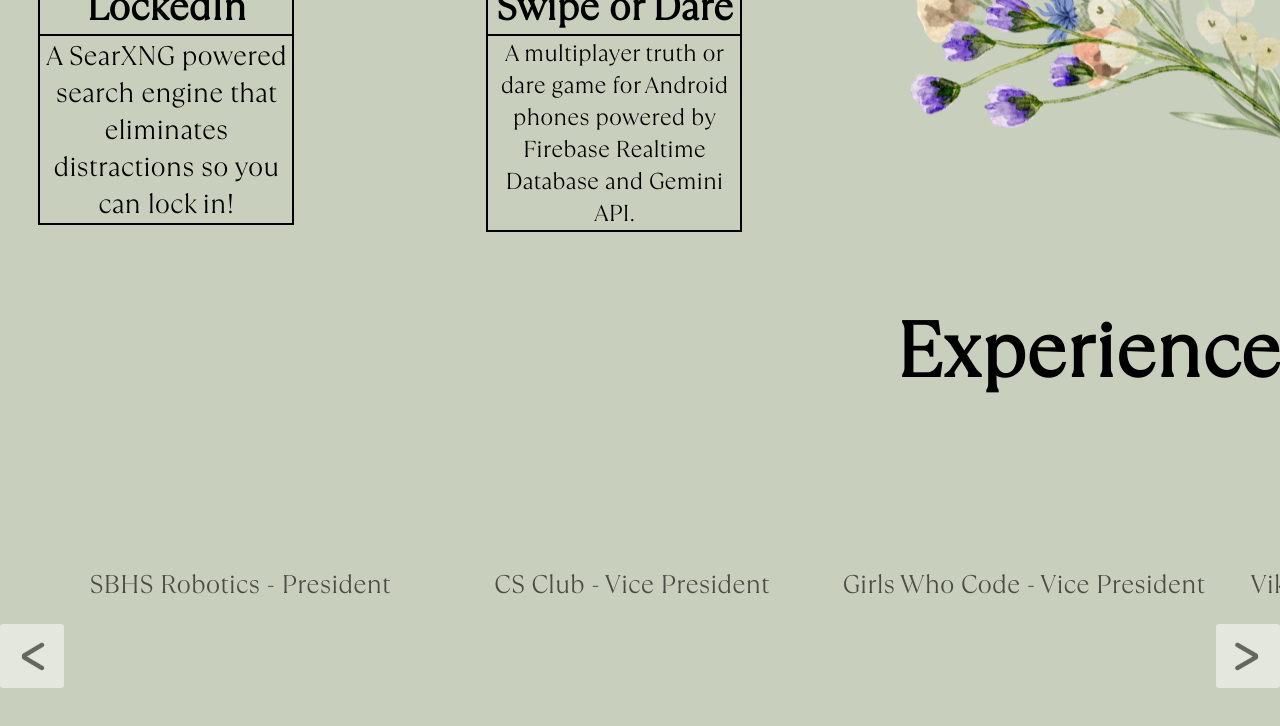
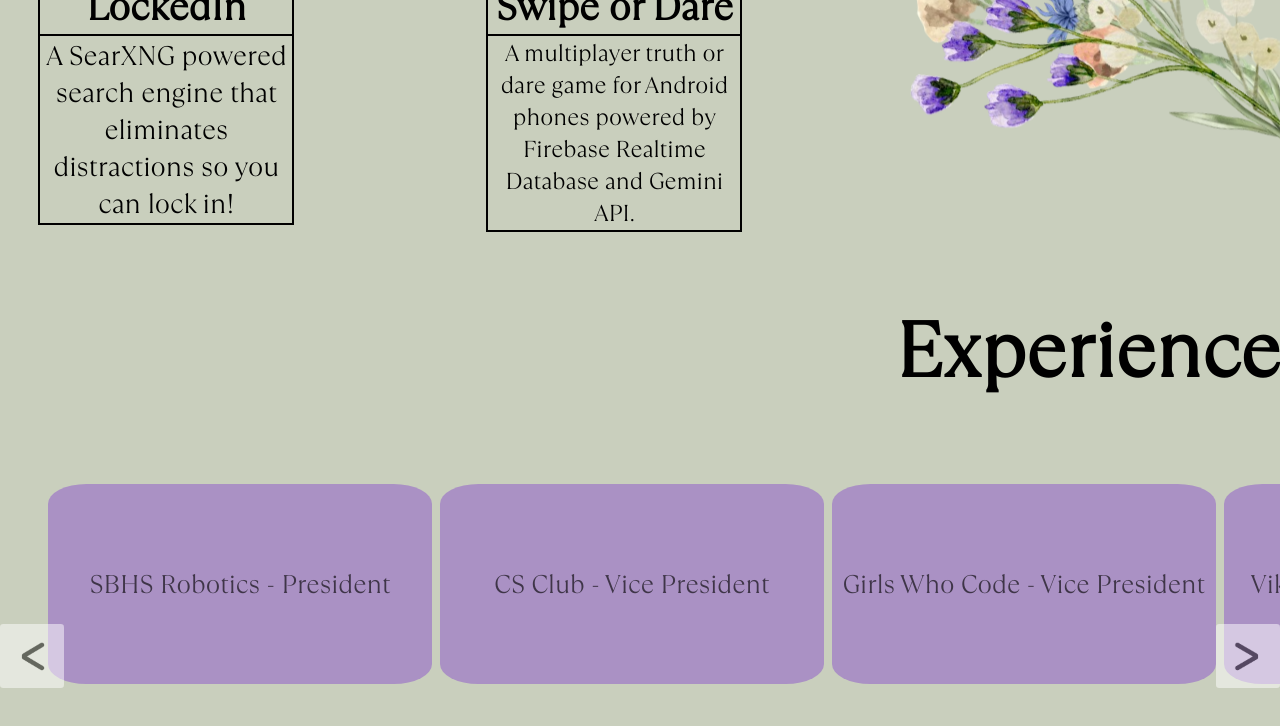
Before and after one commit to anikat2/anikaportfolio, a React (Create React App) app: page / in a window 1280 px wide. Shown: the part 1782-2508 px from the top of the page. Built offline with nearby package versions, Linux system fonts and the light colour scheme.

Commit message:
changed background color of carousel

```diff
--- a/src/index.css
+++ b/src/index.css
@@ -668,7 +668,8 @@ main {
 }
 
 .carousel-slide {
-  width: 200px;
+  background-color: #aa91c4;
+  width: 250px;
   height: 200px;
   flex: 1 0 30%;
   border-radius: 10%;
```
